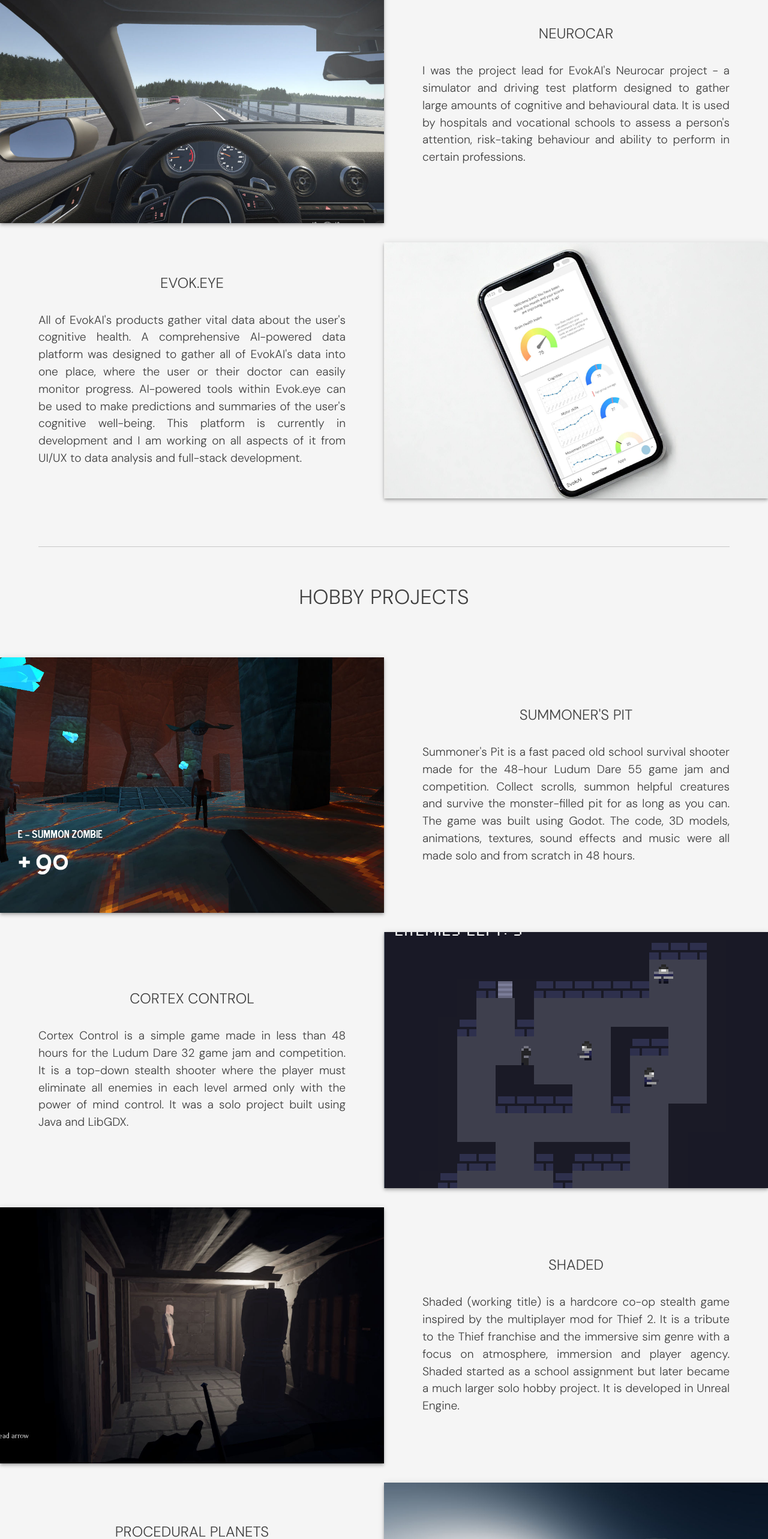
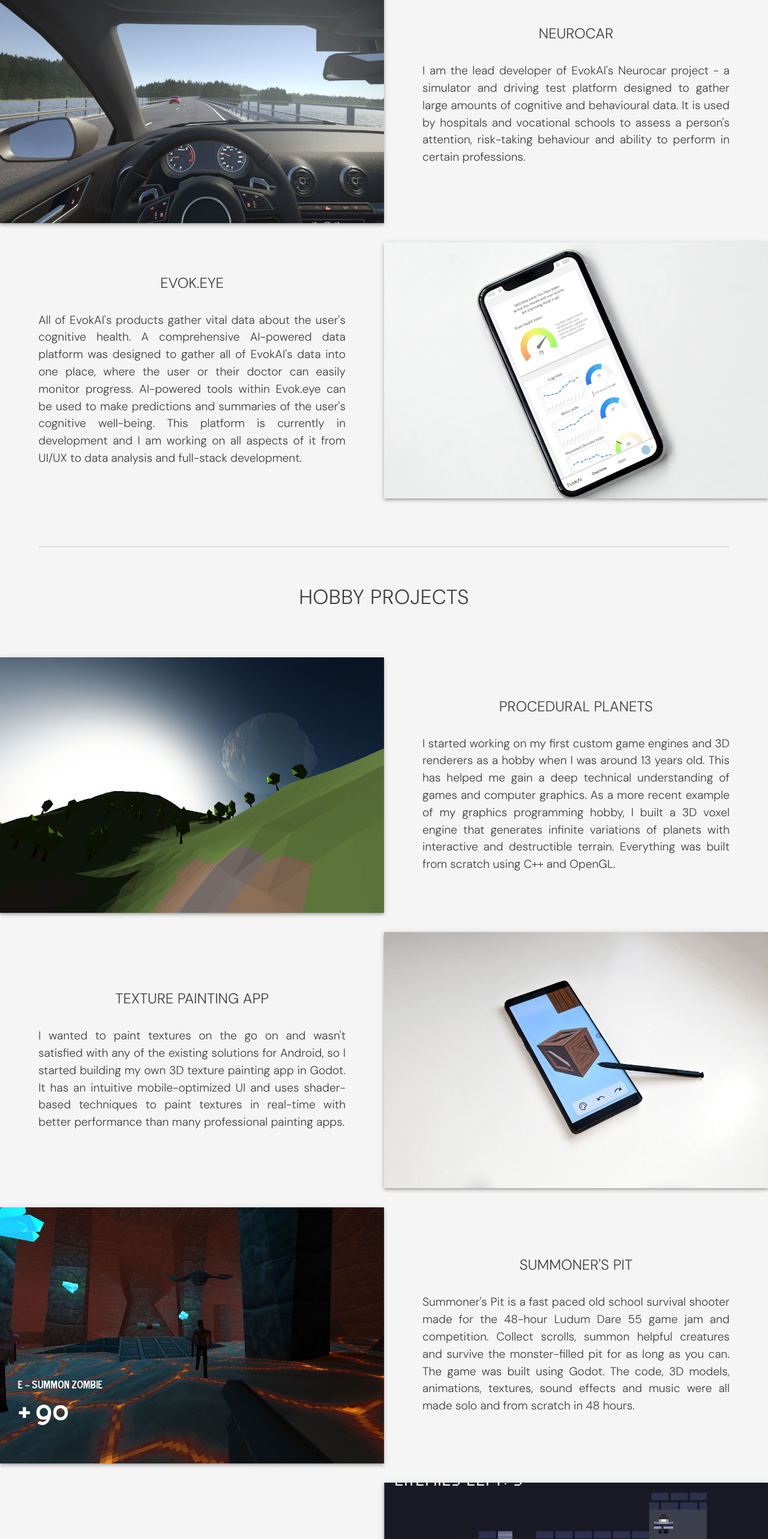
Before and after one commit to tvahamaki/tvahamaki.github.io, a Vue app in the folder Portfolio/: page / in a window 1280 px wide. Shown: the part 1343-3909 px from the top of the page at 60% size. Built offline with nearby package versions, Linux system fonts and the light colour scheme.

Commit message:
Text and ordering tweaks

```diff
--- a/Portfolio/src/components/HobbyProjects.vue
+++ b/Portfolio/src/components/HobbyProjects.vue
@@ -1,12 +1,12 @@
 <template>
         <p class="pa-16 text-center text-uppercase text-h4">Hobby Projects</p>
+        <Project flip image="planets.jpg" title="Procedural Planets" text="I started working on my first custom game engines and 3D renderers as a hobby when I was around 13 years old. This has helped me gain a deep technical understanding of games and computer graphics. As a more recent example of my graphics programming hobby, I built a 3D voxel engine that generates infinite variations of planets with interactive and destructible terrain. Everything was built from scratch using C++ and OpenGL." />
+        <Project image="texturepaint2.jpg" title="Texture Painting App" text="I wanted to paint textures on the go on and wasn't satisfied with any of the existing solutions for Android, so I started building my own 3D texture painting app in Godot. It has an intuitive mobile-optimized UI and uses shader-based techniques to paint textures in real-time with better performance than many professional painting apps." />
         <Project flip image="summoner.jpg" title="Summoner's Pit" text="Summoner's Pit is a fast paced old school survival shooter made for the 48-hour Ludum Dare 55 game jam and competition. Collect scrolls, summon helpful creatures and survive the monster-filled pit for as long as you can. The game was built using Godot. The code, 3D models, animations, textures, sound effects and music were all made solo and from scratch in 48 hours." />
         <Project image="cortex.png" title="Cortex Control" text="Cortex Control is a simple game made in less than 48 hours for the Ludum Dare 32 game jam and competition. It is a top-down stealth shooter where the player must eliminate all enemies in each level armed only with the power of mind control. It was a solo project built using Java and LibGDX." />
         <Project flip image="stealth2.jpg" title="Shaded" text="Shaded (working title) is a hardcore co-op stealth game inspired by the multiplayer mod for Thief 2. It is a tribute to the Thief franchise and the immersive sim genre with a focus on atmosphere, immersion and player agency. Shaded started as a school assignment but later became a much larger solo hobby project. It is developed in Unreal Engine." />
         <!--Project flip image="renderer.jpg" title="3D Engine Experiments" text="When I was around 13 years old I started writing my first custom game engine in Java and later ported it to C++. While I eventually moved on to other projects, I am proud of everything I was able to learn and achieve at such a young age. My experiments with graphics programming and game engine development have left me with a very deep technical understanding of games and game engines."/-->
-        <Project image="planets.jpg" title="Procedural Planets" text="I started working on my first custom game engines and 3D renderers as a hobby when I was around 13 years old. This has helped me gain a deep technical understanding of games and computer graphics. As a more recent example of my graphics programming hobby, I built a 3D voxel engine that generates infinite variations of planets with interactive and destructible terrain. Everything was built from scratch using C++ and OpenGL." />
         <!--Project image="tunnel.png" title="Tunnel Chase" text="Tunnel Chase was another 48-hour Ludum Dare entry, this time for Ludum Dare 54 with the theme Limited Space. In Tunnel Chase the player must outrun the space police while dodging their missiles and other obstacles in tight tunnels. This was my first foray into the Godot engine and GDScript, so I took it as a challenge to learn a new engine and a programming language in addition to building a solo game in 48 hours." /-->
-        <Project flip image="texturepaint2.jpg" title="Texture Painting App" text="I wanted to paint textures on the go on and wasn't satisfied with any of the existing solutions for Android, so I started building my own 3D texture painting app in Godot. It has an intuitive mobile-optimized UI and uses shader-based techniques to paint textures in real-time with better performance than many professional painting apps." />
 </template>
 
 <script setup>
--- a/Portfolio/src/components/ProfessionalProjects.vue
+++ b/Portfolio/src/components/ProfessionalProjects.vue
@@ -1,7 +1,7 @@
 <template>
         <p class="px-8 py-16 text-center text-uppercase text-h4">Professional Projects</p>
-        <Project image="active.jpg" title="Rehaboo! Active" text="Rehaboo Active is an innovative exercise game for workplaces, hospitals and elderly care. At Rehaboo I was a generalist game developer with a focus on technology and AI. I designed a motion control system based on computer vision that made it possible to replace Kinect with a standard webcam. This allows the game to run on laptops, smartphones or any smart device with a camera. I was also responsible for the development of Rehaboo's cloud computing architecture and optimizing 3D assets for mobile use." />
-        <Project flip image="neurocar.jpg" title="Neurocar" text="I was the project lead for EvokAI's Neurocar project - a simulator and driving test platform designed to gather large amounts of cognitive and behavioural data. It is used by hospitals and vocational schools to assess a person's attention, risk-taking behaviour and ability to perform in certain professions." />
+        <Project image="active.jpg" title="Rehaboo! Active" text="Rehaboo Active is an innovative exercise game for workplaces, hospitals and elderly care. At Rehaboo I was a generalist game developer with a focus on technology and AI. I designed a motion control system based on computer vision that made it possible to replace Kinect with a standard webcam. This allows the game to run on laptops, smartphones or any smart device with a camera. I was also responsible for the development of Rehaboo's cloud computing architecture and optimizing the game for mobile." />
+        <Project flip image="neurocar.jpg" title="Neurocar" text="I am the lead developer of EvokAI's Neurocar project - a simulator and driving test platform designed to gather large amounts of cognitive and behavioural data. It is used by hospitals and vocational schools to assess a person's attention, risk-taking behaviour and ability to perform in certain professions." />
         <Project image="mobile.jpeg" title="Evok.eye" text="All of EvokAI's products gather vital data about the user's cognitive health. A comprehensive AI-powered data platform was designed to gather all of EvokAI's data into one place, where the user or their doctor can easily monitor progress. AI-powered tools within Evok.eye can be used to make predictions and summaries of the user's cognitive well-being. This platform is currently in development and I am working on all aspects of it from UI/UX to data analysis and full-stack development." />
 </template>
 
```
